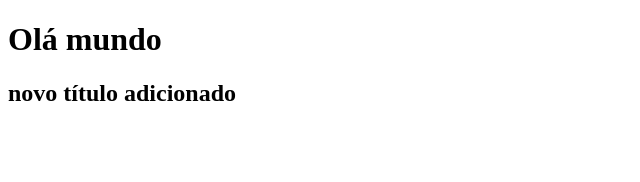
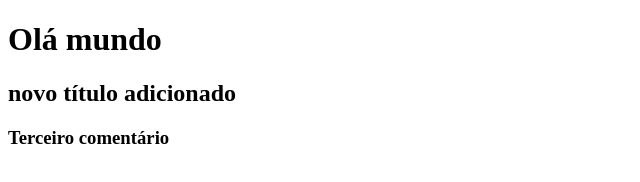
Before and after one commit to NathanFernandes12/meu-repositorio, a plain HTML site: page index.html in a window 1280 px wide. Shown: the whole page, without its empty margins (0-640 px from the left). Drawn offline with Linux system fonts and the light colour scheme.

Commit message:
Terceiro comentário

```diff
--- a/index.html
+++ b/index.html
@@ -9,6 +9,7 @@
 
 <h1>Olá mundo</h1>
 <h2>novo título adicionado</h2>
+<h3>Terceiro comentário</h3>
 
 </body>
 </html>
```
